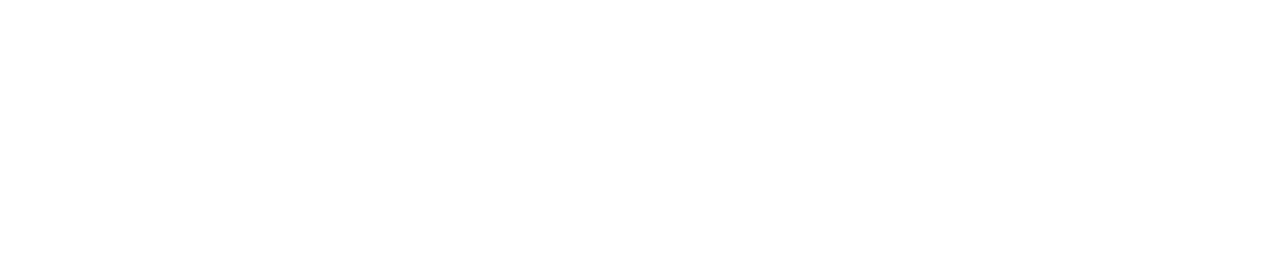
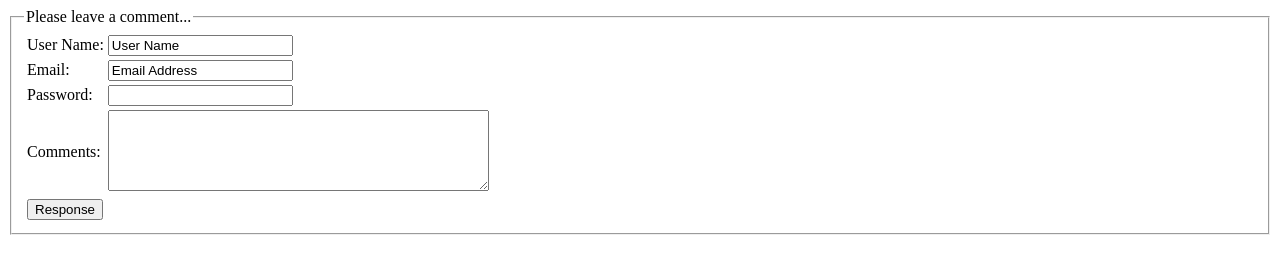
Before and after one commit to 3FGroupRGU/BDC, a plain HTML site: page Index.html in a window 1280 px wide. Drawn offline with Linux system fonts and the light colour scheme.

Commit message:
Test run version 1 forms

```diff
--- a/Index.html
+++ b/Index.html
@@ -5,6 +5,31 @@
     <title>This is a test page showing form formation</title>
 </head>
 <body>
-
+    <form>
+        <fieldset>
+            <legend> Please leave a comment...</legend>
+            <table>
+                <tr>
+                    <td><label>User Name:</label></td>
+                    <td><input type="text" name="name" value="User Name" placeholder/></td>
+                </tr>
+                <tr>
+                    <td><label>Email:</label></td>
+                    <td><input type="text" name="email" value="Email Address" placeholder/></td>
+                </tr>
+                <tr>
+                    <td><label for="psw">Password:</label></td>
+                    <td> <input type="password" name="psw" value="" required></td>
+                </tr>
+                <tr>
+                    <td><label for="comments">Comments:</label></td>
+                    <td><textarea name="comments" cols="45" rows="5"></textarea></td>
+                </tr>
+                <tr>
+                    <td colspan="2"><input type="submit" value="Response"/></td>
+                </tr>
+            </table>
+        </fieldset>
+    </form>
 </body>
 </html>
```
